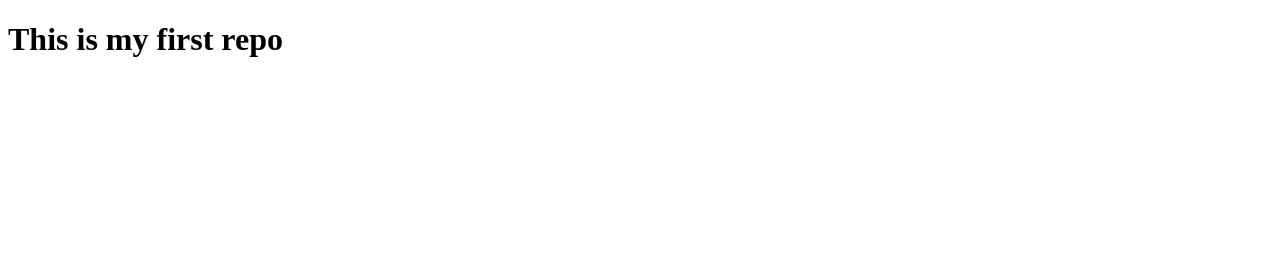
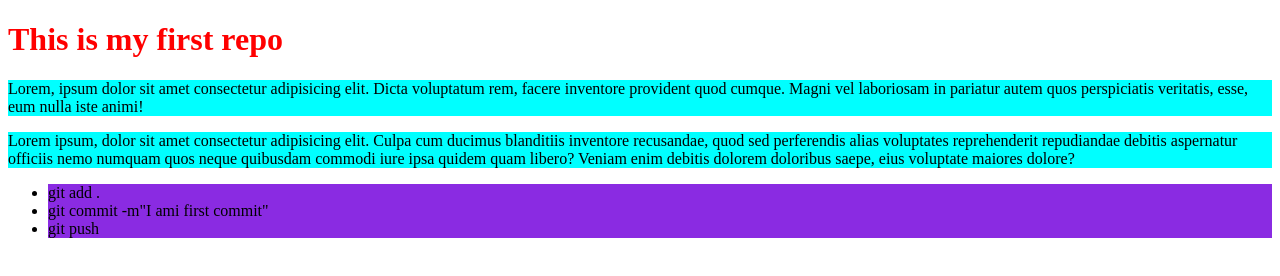
Before and after one commit to mdrobel02006949/My_First_Repo, a plain HTML site: page index.html in a window 1280 px wide. Drawn offline with Linux system fonts and the light colour scheme.

Commit message:
Here is paragraph added

```diff
--- a/index.html
+++ b/index.html
@@ -4,8 +4,16 @@
     <meta charset="UTF-8">
     <meta name="viewport" content="width=device-width, initial-scale=1.0">
     <title>Document</title>
+    <link rel="stylesheet" href="styles/style.css">
 </head>
 <body>
     <h1>This is my first repo</h1>
+    <p>Lorem, ipsum dolor sit amet consectetur adipisicing elit. Dicta voluptatum rem, facere inventore provident quod cumque. Magni vel laboriosam in pariatur autem quos perspiciatis veritatis, esse, eum nulla iste animi!</p>
+    <p>Lorem ipsum, dolor sit amet consectetur adipisicing elit. Culpa cum ducimus blanditiis inventore recusandae, quod sed perferendis alias voluptates reprehenderit repudiandae debitis aspernatur officiis nemo numquam quos neque quibusdam commodi iure ipsa quidem quam libero? Veniam enim debitis dolorem doloribus saepe, eius voluptate maiores dolore?</p>
+    <ul>
+        <li>git add .</li>
+        <li>git commit -m"I ami first commit"</li>
+        <li>git push</li>
+    </ul>
 </body>
 </html>
--- /dev/null
+++ b/styles/style.css
@@ -0,0 +1,10 @@
+p{
+    background-color: aqua;
+
+}
+h1{
+    color:red;
+}
+li{
+    background-color: blueviolet;
+}
```
Also changed, not shown: images/pic2.jpg (added), 2 other files.
